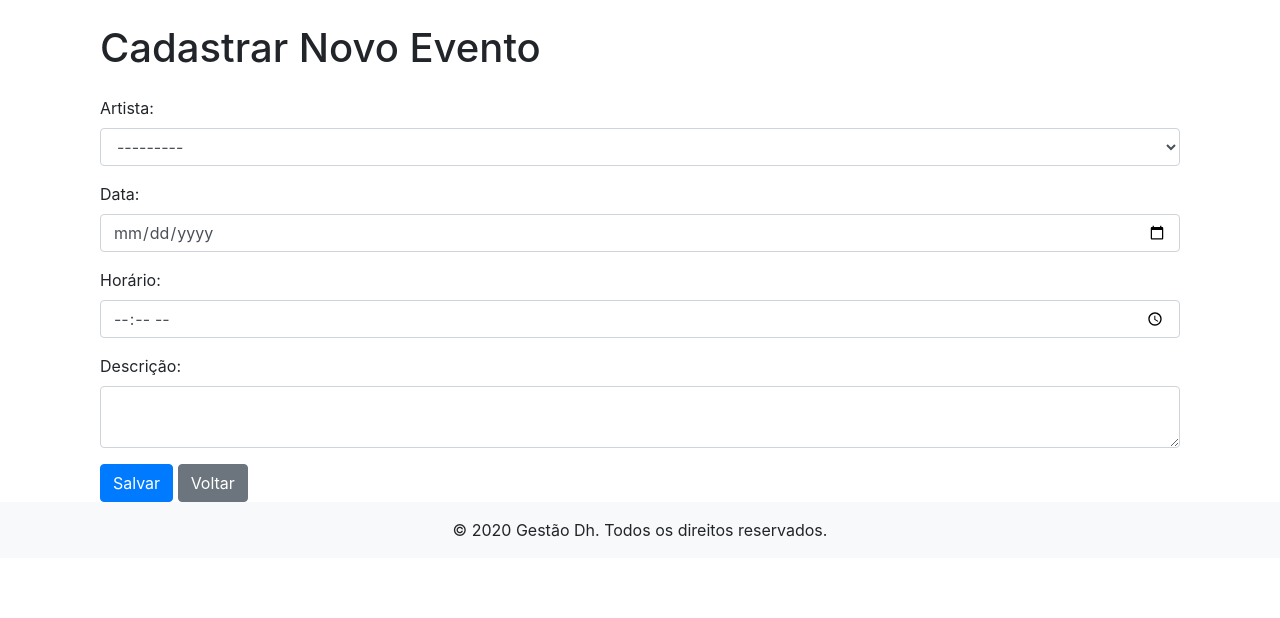
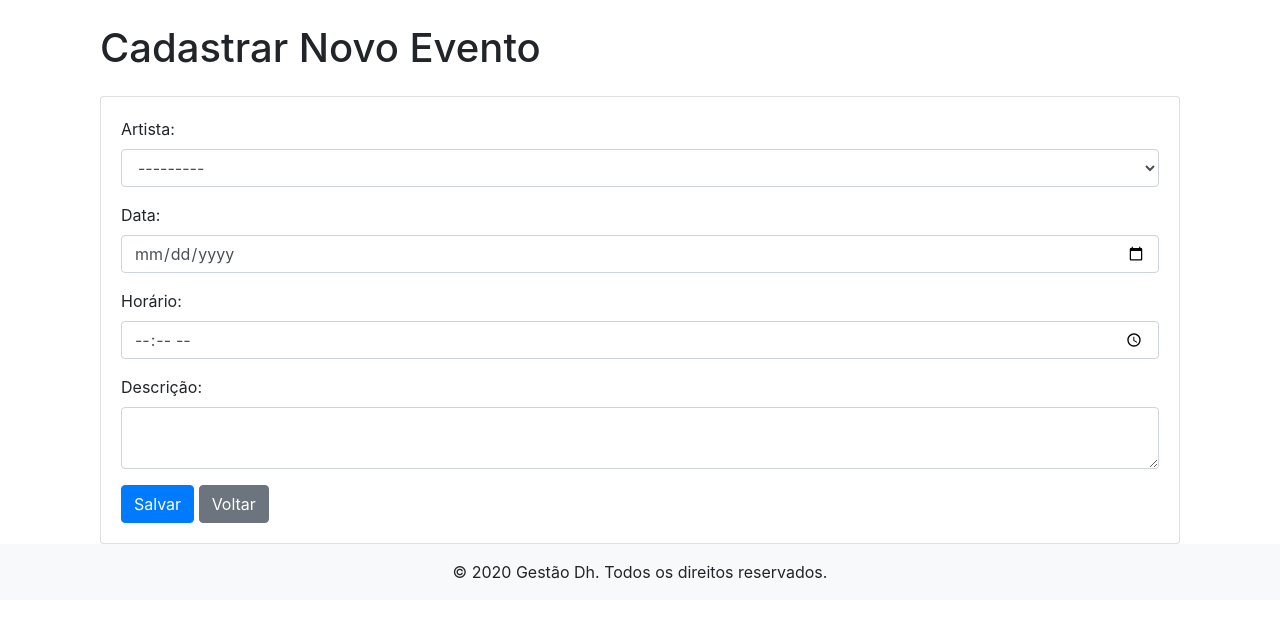
Before and after one commit to llucasmoura2/gestao_eventos, a Django app: template eventos/templates/evento_create.html in a window 1280 px wide. Shown: the part 56-674 px from the top of the page. Run offline with Django 5.2, Linux system fonts and the light colour scheme; data comes from the database, SQL or seed files in the repository; the template is opened without the code that fills it: values that come from a table or form of the project are taken from there, most other values are stand-ins (such as "Sample title", 1, 10 or a date in 2020); parts of the project's set-up code (start-up, migrations or seed data) failed here and were passed over; some libraries are stand-ins or nearby versions.

Commit message:
Update evento_create.html
mudança no template

```diff
--- a/eventos/templates/evento_create.html
+++ b/eventos/templates/evento_create.html
@@ -3,6 +3,8 @@
 {% block content %}
     <div class="container">
         <h1 class="my-4">Cadastrar Novo Evento</h1>
+        <div class="card">
+            <div class="card-body">
                 <form method="post">
                     {% csrf_token %}
 
@@ -30,4 +32,6 @@
                     <a href="{% url 'home' %}" class="btn btn-secondary">Voltar</a>
                 </form>
             </div>
+        </div>
+    </div>
 {% endblock %}
```
Lines whose indentation alone changed are shown as unchanged.
